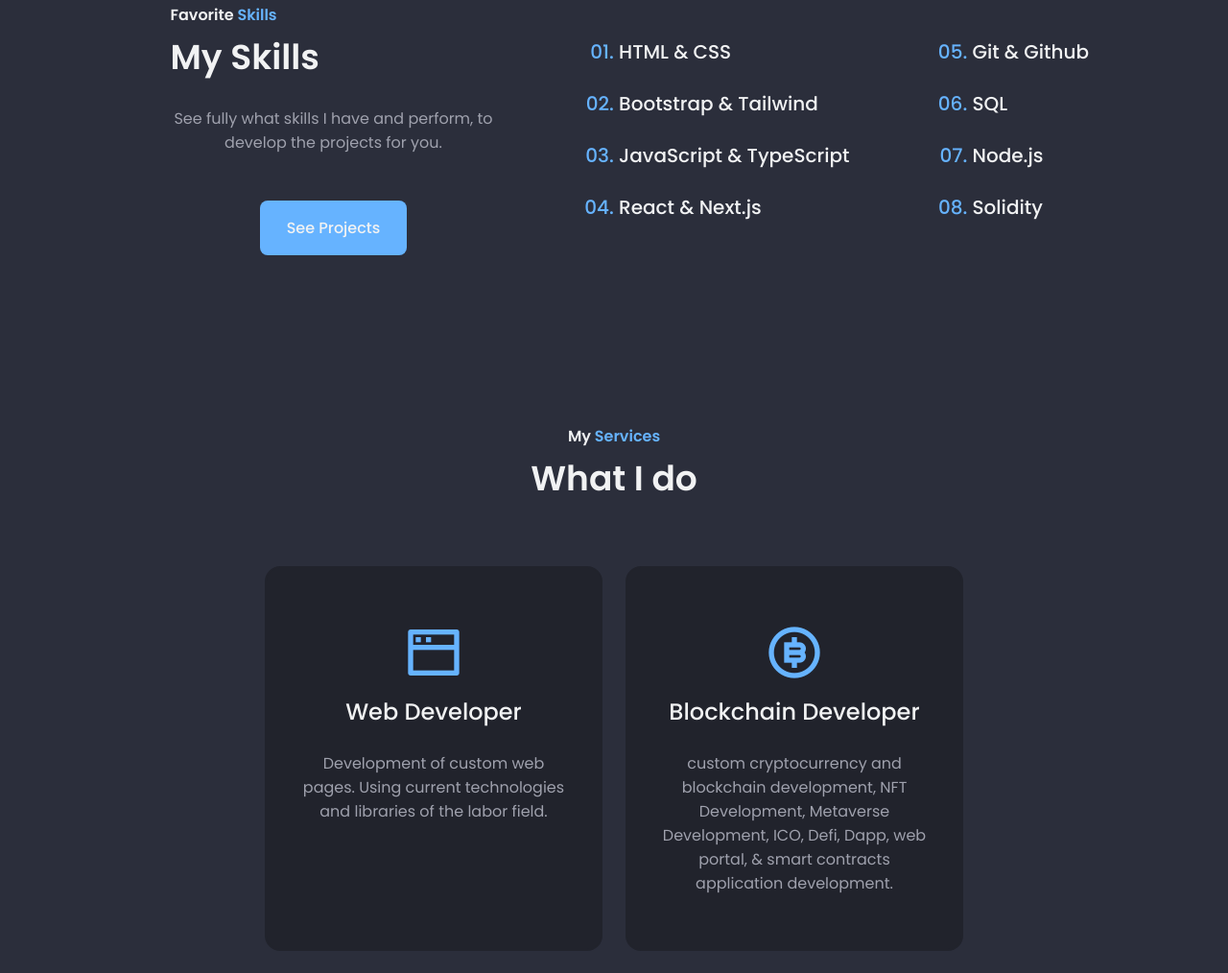
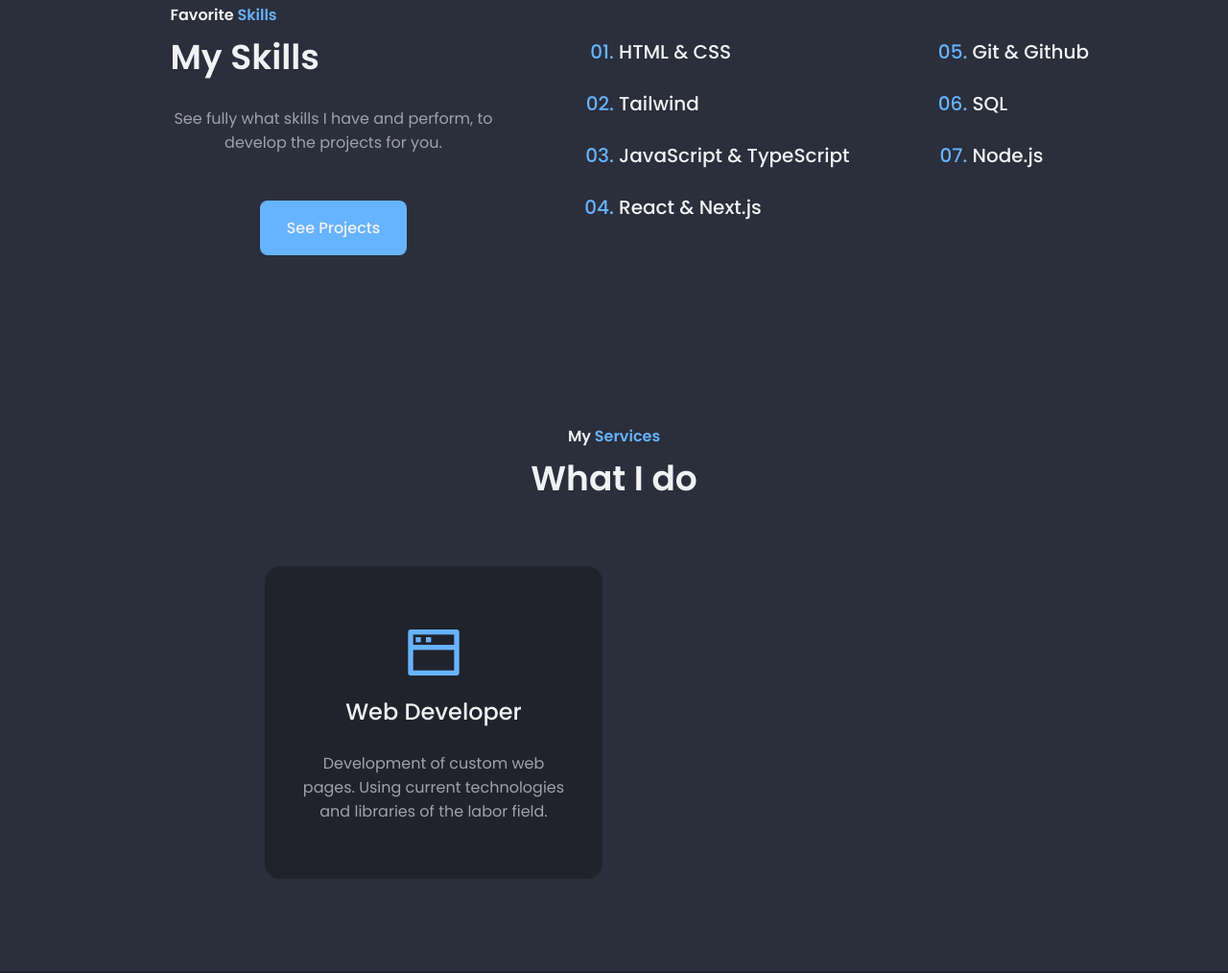
Before and after one commit to jpjh1001/My-Portfolio, a plain HTML site: page index.html in a window 1280 px wide. Shown: the part 1578-2592 px from the top of the page at 96% size. Drawn offline with nearby package versions, Linux system fonts and the light colour scheme.

Commit message:
Update index.html

```diff
--- a/index.html
+++ b/index.html
@@ -269,7 +269,7 @@
           <div class="skills__content">
             <ol class="skills__group">
               <li class="skills__item">HTML & CSS</li>
-              <li class="skills__item">Bootstrap & Tailwind</li>
+              <li class="skills__item">Tailwind</li>
               <li class="skills__item">JavaScript & TypeScript</li>
               <li class="skills__item">React & Next.js</li>
             </ol>
@@ -278,7 +278,7 @@
               <li class="skills__item">Git & Github</li>
               <li class="skills__item">SQL</li>
               <li class="skills__item">Node.js</li>
-              <li class="skills__item">Solidity</li>
+
             </ol>
           </div>
         </div>
@@ -295,15 +295,6 @@
             <p class="services__description">
               Development of custom web pages. Using current technologies and
               libraries of the labor field.
-            </p>
-          </article>
-          <article class="services__card">
-            <i class="ri-bit-coin-line services__icon"></i>
-            <h2 class="services__title">Blockchain Developer</h2>
-            <p class="services__description">
-              custom cryptocurrency and blockchain development, NFT Development,
-              Metaverse Development, ICO, Defi, Dapp, web portal, & smart
-              contracts application development.
             </p>
           </article>
           <!-- <article class="services__card">
```
